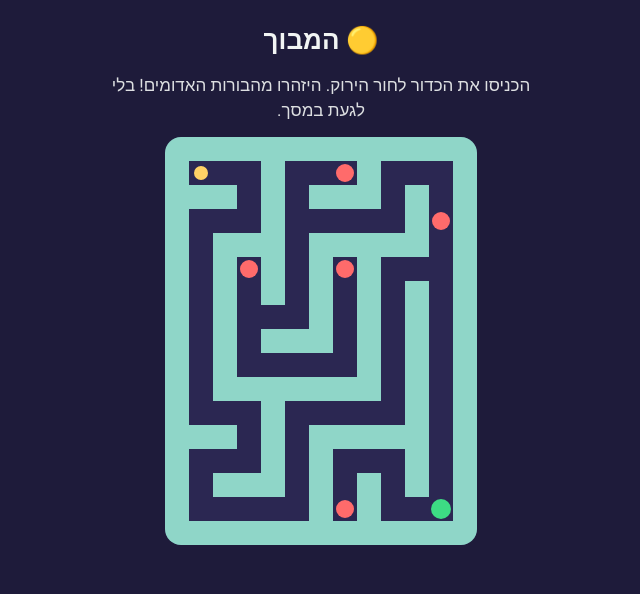
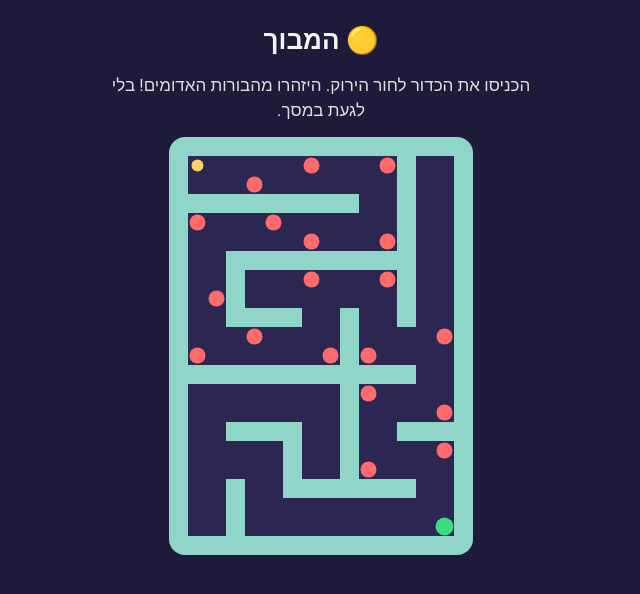
Before and after one commit to asafbarzilay-web/bok, a plain HTML site: page final/maze.html in a window 1280 px wide. Both pictures are taken after a click on the button "התחילו". Shown: the whole page, without its empty margins (319-959 px from the left). Drawn offline with Linux system fonts and the light colour scheme.

Commit message:
Maze: wide corridors with holes on the path and at every turn
Co-Authored-By: Claude Opus 5.5 <noreply@anthropic.com>
Claude-Session: https://claude.ai/code/session_01HSexUP9dd3Hnc9Yj5o3MuU

```diff
--- a/final/maze.html
+++ b/final/maze.html
@@ -9,30 +9,35 @@
 <h1>🟡 המבוך</h1>
 <p id="msg">הכניסו את הכדור לחור הירוק. היזהרו מהבורות האדומים! בלי לגעת במסך.</p>
 <button class="btn" id="go">התחילו</button>
-<canvas id="c" width="312" height="408" hidden></canvas>
+<canvas id="c" width="304" height="418" hidden></canvas>
 <div class="code" id="code">הצלחתם! מילת הקוד:<b>פינגווין</b></div>
 <script>
 // 1 = wall, X = hole (back to start), E = goal
 const M=[
-"1111111111111",
-"1000100X10001",
-"1110101110101",
-"10001000001X1",
-"1011101111101",
-"101X101X10001",
-"1010101010101",
-"1010001010101",
-"1010111010101",
-"1010000010101",
-"1011111110101",
-"1000100000101",
-"1110101111101",
-"1000101000101",
-"1011101010101",
-"1000001X100E1",
-"1111111111111"];
-const C=24,cv=document.getElementById('c'),g=cv.getContext('2d');
-let x=36,y=36,vx=0,vy=0,ax=0,ay=0,won=false,run=false;const R=7;
+"1111111111111111",
+"1000000X000X1001",
+"1000X00000001001",
+"1111111111001001",
+"1X000X0000001001",
+"1000000X000X1001",
+"1001111111111001",
+"1001000X000X1001",
+"10X1000000001001",
+"1001111001001001",
+"1000X000010000X1",
+"1X000000X1X00001",
+"1111111111111001",
+"1000000001X00001",
+"10000000010000X1",
+"1001111001001111",
+"10000010010000X1",
+"1000001001X00001",
+"1001001111111001",
+"1001000000000001",
+"10010000000000E1",
+"1111111111111111"];
+const C=19,cv=document.getElementById('c'),g=cv.getContext('2d');
+let x=28.5,y=28.5,vx=0,vy=0,ax=0,ay=0,won=false,run=false;const R=6;
 const wall=(cx,cy)=>{const r=M[cy];return !r||r[cx]==='1'||r[cx]===undefined};
 let goal,holes=[],falls=0;M.forEach((r,j)=>[...r].forEach((ch,i)=>{if(ch==='X')holes.push({x:i*C+C/2,y:j*C+C/2})}));M.forEach((r,j)=>{const i=r.indexOf('E');if(i>=0)goal={x:i*C+C/2,y:j*C+C/2}});
 function hit(px,py){for(const[dx,dy]of[[R,0],[-R,0],[0,R],[0,-R],[R*.7,R*.7],[-R*.7,R*.7],[R*.7,-R*.7],[-R*.7,-R*.7]]){if(wall(Math.floor((px+dx)/C),Math.floor((py+dy)/C)))return true}return false}
@@ -40,12 +45,12 @@ function step(){if(!run)return;vx=(vx+ax*.28)*.96;vy=(vy+ay*.28)*.96;
   const sp=Math.hypot(vx,vy);if(sp>4.5){vx*=4.5/sp;vy*=4.5/sp}
   if(!hit(x+vx,y))x+=vx;else vx*=-.3;
   if(!hit(x,y+vy))y+=vy;else vy*=-.3;
-  if(!won)for(const h of holes)if(Math.hypot(x-h.x,y-h.y)<7){x=36;y=36;vx=vy=0;falls++;document.getElementById('msg').textContent='נפלתם לבור! חוזרים להתחלה ('+falls+')';try{navigator.vibrate&&navigator.vibrate(300)}catch(e){}}
-  if(!won&&Math.hypot(x-goal.x,y-goal.y)<9){won=true;document.getElementById('code').style.display='block';try{navigator.vibrate&&navigator.vibrate([80,60,200])}catch(e){}}
+  if(!won)for(const h of holes)if(Math.hypot(x-h.x,y-h.y)<8){x=28.5;y=28.5;vx=vy=0;falls++;document.getElementById('msg').textContent='נפלתם לבור! חוזרים להתחלה ('+falls+')';try{navigator.vibrate&&navigator.vibrate(300)}catch(e){}}
+  if(!won&&Math.hypot(x-goal.x,y-goal.y)<8){won=true;document.getElementById('code').style.display='block';try{navigator.vibrate&&navigator.vibrate([80,60,200])}catch(e){}}
   draw();requestAnimationFrame(step)}
 function draw(){g.clearRect(0,0,cv.width,cv.height);g.fillStyle='#8FD6C8';
   M.forEach((r,j)=>[...r].forEach((ch,i)=>{if(ch==='1')g.fillRect(i*C,j*C,C,C)}));
-  g.fillStyle='#FF6B6B';holes.forEach(h=>{g.beginPath();g.arc(h.x,h.y,9,0,7);g.fill()});g.fillStyle='#3DDC84';g.beginPath();g.arc(goal.x,goal.y,10,0,7);g.fill();
+  g.fillStyle='#FF6B6B';holes.forEach(h=>{g.beginPath();g.arc(h.x,h.y,8,0,7);g.fill()});g.fillStyle='#3DDC84';g.beginPath();g.arc(goal.x,goal.y,9,0,7);g.fill();
   g.fillStyle=won?'#3DDC84':'#FFD166';g.beginPath();g.arc(x,y,R,0,7);g.fill()}
 function onOri(e){if(e.gamma==null)return;ax=Math.max(-1,Math.min(1,e.gamma/30));ay=Math.max(-1,Math.min(1,(e.beta-10)/30))}
 document.getElementById('go').onclick=async()=>{
```
